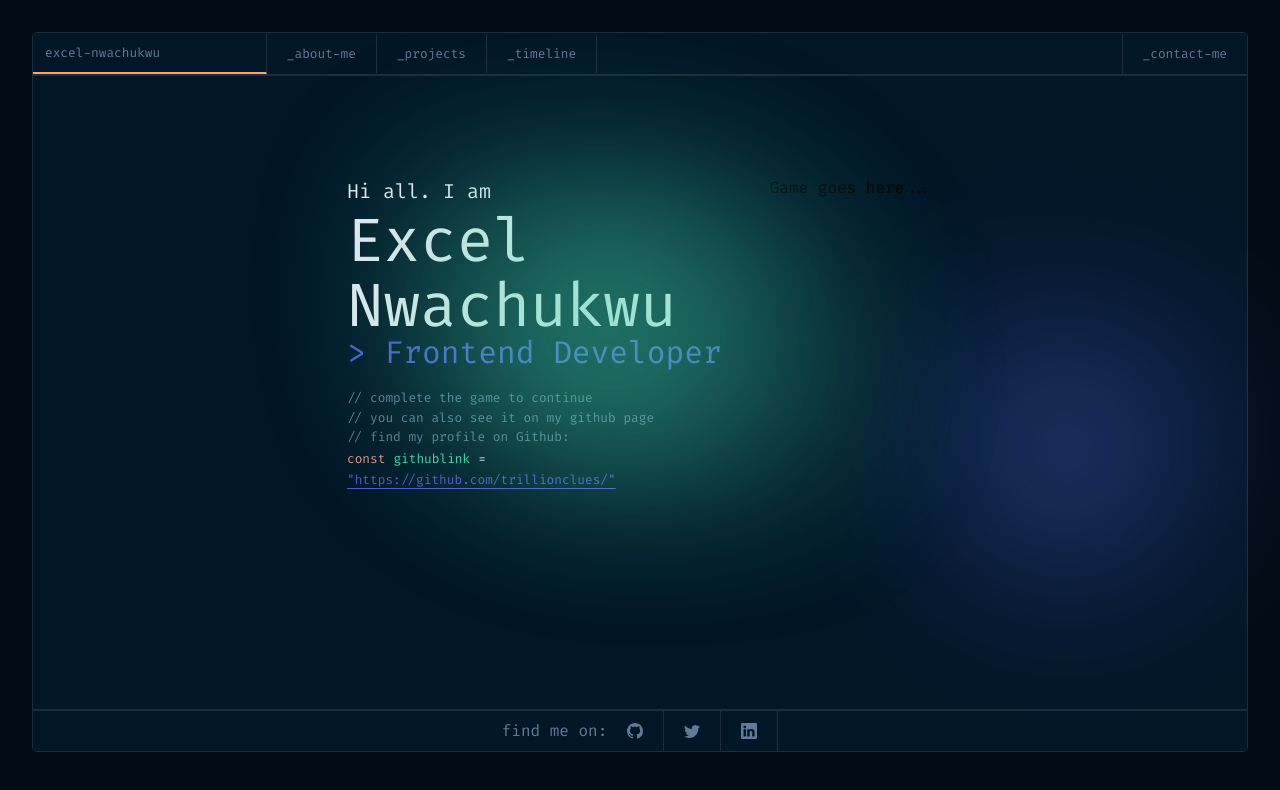
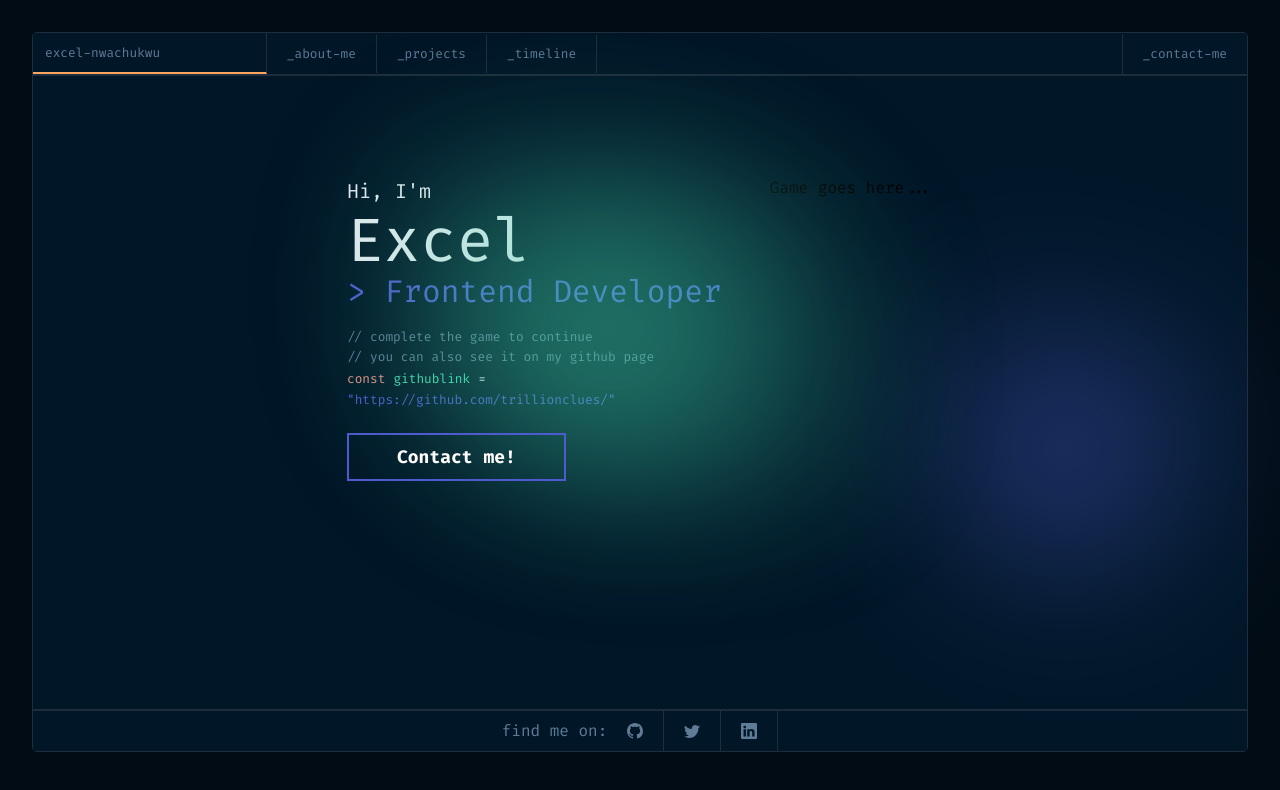
Before and after one commit to trillionclues/portfolio, a React (Vite) app: page / in a window 1280 px wide. Shown: the top 790 px of the page. Built offline with nearby package versions, Linux system fonts and the light colour scheme.

Commit message:
add comment btn to hero

```diff
--- a/src/components/Hero/Hero.jsx
+++ b/src/components/Hero/Hero.jsx
@@ -1,4 +1,5 @@
 import React, { useState } from 'react'
+import { Link } from 'react-router-dom'
 
 // import SnakeGame from '../SnakeGame/SnakeGame'
 
@@ -10,17 +11,15 @@ const Hero = () => {
       <div className='flex flex-col flex-start md:flex-row hero-content w-full md:pt-[100px]'>
         <section className='flex hero-item flex-col md:mr-12 mr-0 h-full'>
           <div className='justify-center items-center mb-11 md:mb-0 pt-14 md:pt-0'>
-            <p className='text-paraColor text-[20px] md:text-xl'>
-              Hi all. I am
-            </p>
+            <p className='text-paraColor text-[20px] md:text-xl'>Hi, I'm</p>
 
             <h1 className='leading-[70px] text-[55px] font-medium md:font-normal md:text-6xl text-paraColor'>
               Excel
             </h1>
-            <h1 className='leading-8 md:leading-none text-[55px] font-medium md:font-normal md:text-6xl text-paraColor'>
+            <h1 className='leading-8 md:leading-none text-[55px] font-medium md:font-normal md:text-6xl text-paraColor inline-block md:hidden'>
               Nwachukwu
             </h1>
-            <p className='leading-[60px] md:leading-none text-[22px] md:text-3xl md:mb-5 text-span2 md:text-devColor'>
+            <p className='leading-[60px] md:leading-none text-[22px] md:text-3xl md:mb-5 text-span1 md:text-devColor'>
               {' '}
               &gt; Frontend Developer
             </p>
@@ -32,9 +31,7 @@ const Hero = () => {
             <p className='text-comment text-sm md:block hidden'>
               // you can also see it on my github page
             </p>
-            <p className='text-comment text-sm'>
-              // find my profile on Github:
-            </p>
+
             <p>
               <span className='text-span1 text-sm pr-2'>const</span>
               <span className='text-span2 text-sm pr-2'>githublink</span>
@@ -42,7 +39,7 @@ const Hero = () => {
               <span className='text-span3 text-sm pr-2 '>
                 <a
                   className='
-                text-span3 hidden md:block no-underline md:underline md:underline-offset-4
+                text-span3 hidden md:block no-underline md:underline-offset-4
                 hover:text-span2
                 transition duration-500 ease-in-out'
                   href='https://github.com/trillionclues/'
@@ -63,6 +60,18 @@ const Hero = () => {
                   </a>
                 </p>
               </span>
+              <button
+                className='
+               block
+              hover:bg-transparent
+              transition duration-500 ease-in-out py-4 px-[50px] md:w-auto md:py-2 md:px-12 border-devColor border-2  text-white font-bold absolute
+              z-[999]
+              '
+              >
+                <Link className='text-lg' to='/contact-me'>
+                  Contact me!
+                </Link>
+              </button>
             </p>
           </div>
         </section>
--- a/src/index.css
+++ b/src/index.css
@@ -96,8 +96,7 @@ input[type='checkbox']:checked::after {
   box-shadow: 0 0 0 3px rgba(96, 123, 150, 0.5);
 }
 
-
-#submitbtn[disabled]{
+#submitbtn[disabled] {
   background-color: #607b96;
   cursor: not-allowed;
 }
```
